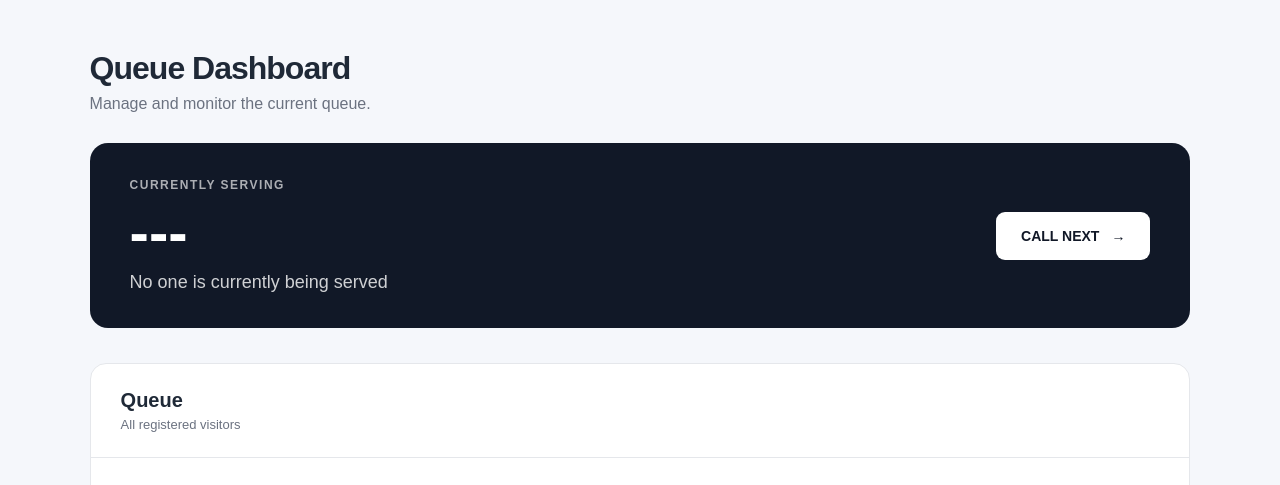
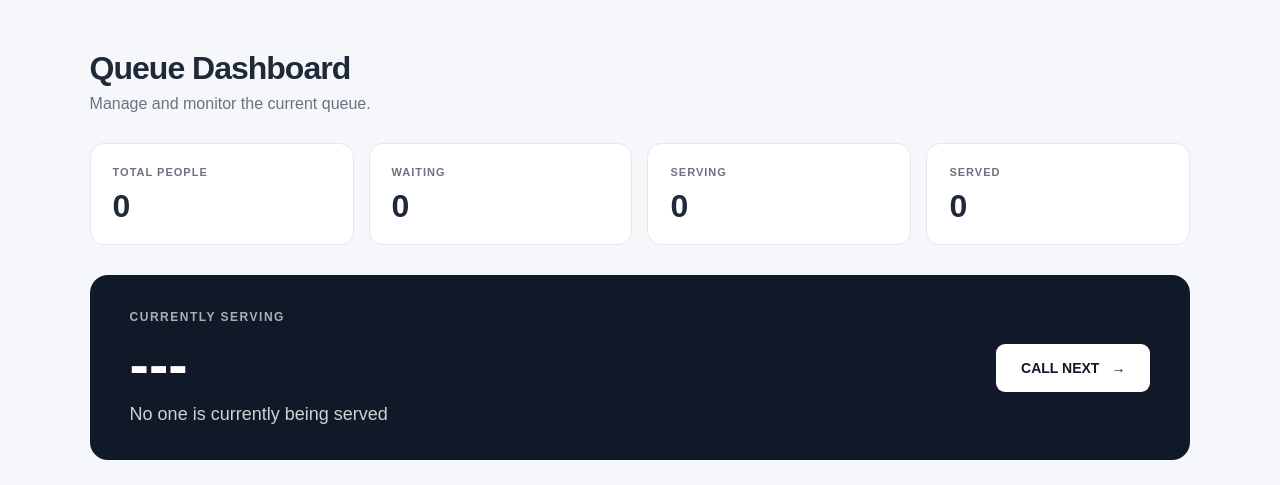
Before and after one commit to srijansathishpoojary-png/Smart-Queue-Management-System, a Flask app: page /admin in a window 1280 px wide. Shown: the part 93-578 px from the top of the page. Run offline with Flask 3, Linux system fonts and the light colour scheme; the visitor is signed in with stand-in values (Sample User, id 1); data that the repository does not hold is empty.

Commit message:
Add queue statistics to admin dashboard

```diff
--- a/app.py
+++ b/app.py
@@ -282,14 +282,48 @@ def admin():
         """
     ).fetchone()
 
+    total_people = connection.execute(
+        """
+        SELECT COUNT(*)
+        FROM queue
+        """
+    ).fetchone()[0]
+
+    waiting_people = connection.execute(
+        """
+        SELECT COUNT(*)
+        FROM queue
+        WHERE status = 'Waiting'
+        """
+    ).fetchone()[0]
+
+    serving_people = connection.execute(
+        """
+        SELECT COUNT(*)
+        FROM queue
+        WHERE status = 'Serving'
+        """
+    ).fetchone()[0]
+
+    served_people = connection.execute(
+        """
+        SELECT COUNT(*)
+        FROM queue
+        WHERE status = 'Served'
+        """
+    ).fetchone()[0]
+
     connection.close()
 
     return render_template(
         "admin.html",
         queue=queue,
-        current=current
+        current=current,
+        total_people=total_people,
+        waiting_people=waiting_people,
+        serving_people=serving_people,
+        served_people=served_people
     )
-
 
 # -------------------------
 # ADMIN LOGIN
--- a/static/style.css
+++ b/static/style.css
@@ -795,3 +795,44 @@ td {
     }
 
 }
+/* =========================================
+   ADMIN STATISTICS
+   ========================================= */
+
+.stats-grid {
+    display: grid;
+    grid-template-columns: repeat(4, 1fr);
+    gap: 15px;
+    margin-bottom: 30px;
+}
+
+.stat-card {
+    background: white;
+    border: 1px solid #e5e7eb;
+    border-radius: 14px;
+    padding: 22px;
+}
+
+.stat-card p {
+    margin: 0 0 12px;
+    font-size: 11px;
+    letter-spacing: 1px;
+    color: #6b7280;
+    font-weight: bold;
+}
+
+.stat-card strong {
+    font-size: 32px;
+    line-height: 1;
+}
+
+
+/* STATISTICS MOBILE */
+
+@media (max-width: 800px) {
+
+    .stats-grid {
+        grid-template-columns: repeat(2, 1fr);
+    }
+
+}
--- a/templates/admin.html
+++ b/templates/admin.html
@@ -68,6 +68,64 @@
                 </div>
 
             </div>
+
+
+            <!-- STATISTICS -->
+
+            <section class="stats-grid">
+
+                <div class="stat-card">
+
+                    <p>
+                        TOTAL PEOPLE
+                    </p>
+
+                    <strong>
+                        {{ total_people }}
+                    </strong>
+
+                </div>
+
+
+                <div class="stat-card">
+
+                    <p>
+                        WAITING
+                    </p>
+
+                    <strong>
+                        {{ waiting_people }}
+                    </strong>
+
+                </div>
+
+
+                <div class="stat-card">
+
+                    <p>
+                        SERVING
+                    </p>
+
+                    <strong>
+                        {{ serving_people }}
+                    </strong>
+
+                </div>
+
+
+                <div class="stat-card">
+
+                    <p>
+                        SERVED
+                    </p>
+
+                    <strong>
+                        {{ served_people }}
+                    </strong>
+
+                </div>
+
+            </section>
 
 
             <!-- CURRENTLY SERVING -->
```
